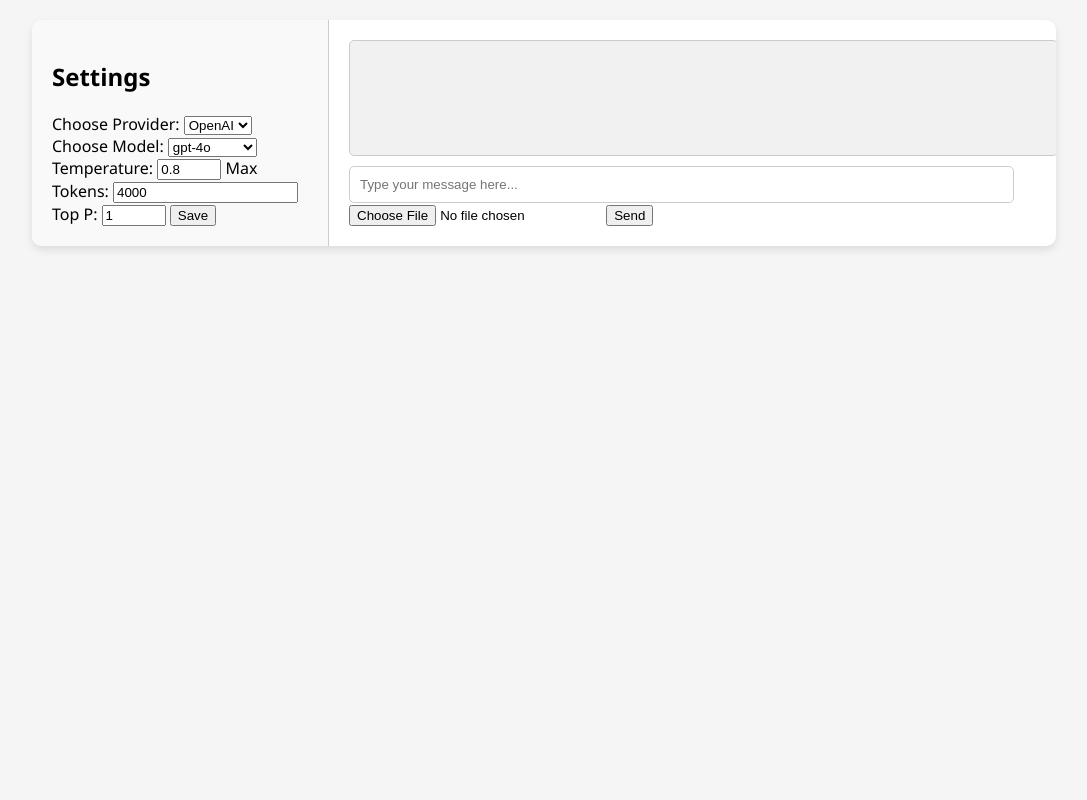
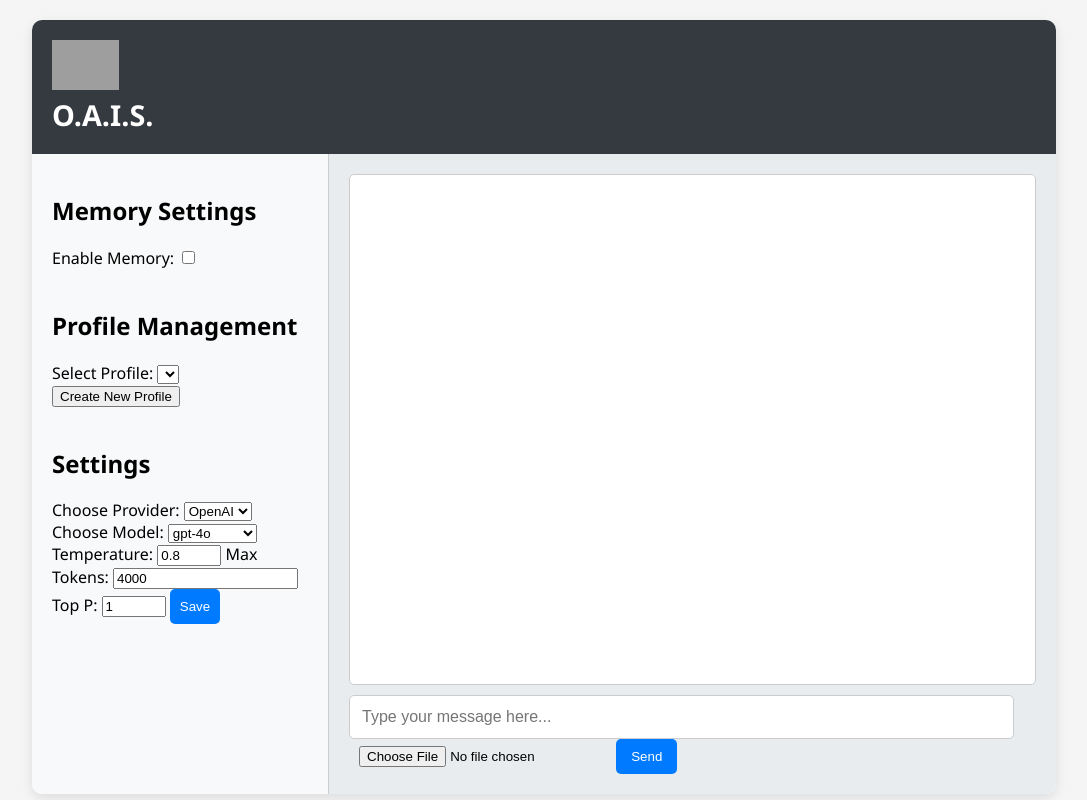
Before and after one commit to sulaimonao/O.A.I.S, a Flask app: page / in a window 1280 px wide. Shown: the whole page, without its empty margins (96-1183 px from the left). Run offline with Flask 3, Linux system fonts and the light colour scheme; lists and menus that the app fills with data are empty; some libraries are stand-ins or nearby versions; grey boxes are pictures that could not be loaded.

Commit message:
update for frontend

```diff
--- a/static/style.css
+++ b/static/style.css
@@ -2,6 +2,10 @@
     --primary-color: #007bff;
     --secondary-color: #0056b3;
     --background-color: #f5f5f5;
+    --header-background: #343a40;
+    --header-color: #ffffff;
+    --sidebar-background: #f8f9fa;
+    --chat-background: #e9ecef;
     --font-family-main: 'Segoe UI', Tahoma, Geneva, Verdana, sans-serif;
 }
 
@@ -17,20 +21,49 @@ body {
 
 #container {
     display: flex;
+    flex-direction: column;
     width: 80%;
     max-width: 1200px;
     margin-top: 20px;
-    box-shadow: 0 4px 8px rgba(0,0,0,0.1);
+    box-shadow: 0 4px 12px rgba(0, 0, 0, 0.1);
     border-radius: 10px;
     overflow: hidden;
     background-color: #fff;
 }
 
-#settings-sidebar {
+#header {
+    background-color: var(--header-background);
+    color: var(--header-color);
+    padding: 20px;
+    display: flex;
+    align-items: center;
+    justify-content: flex-start;
+    gap: 15px;
+}
+
+#header img {
+    height: 50px;
+}
+
+#header h1 {
+    margin: 0;
+    font-size: 1.8rem;
+    font-weight: bold;
+}
+
+#content {
+    display: flex;
+    height: 80vh;
+}
+
+#sidebar {
     width: 25%;
     padding: 20px;
+    background-color: var(--sidebar-background);
     border-right: 1px solid #ccc;
-    background-color: #f9f9f9;
+    display: flex;
+    flex-direction: column;
+    gap: 20px;
 }
 
 #chat-container {
@@ -38,6 +71,7 @@ body {
     flex-direction: column;
     flex: 1;
     padding: 20px;
+    background-color: var(--chat-background);
 }
 
 #chat-history {
@@ -46,38 +80,73 @@ body {
     padding: 10px;
     border: 1px solid #ccc;
     border-radius: 5px;
-    background-color: #f1f1f1;
-    height: 70vh; /* Using vh to make it more responsive */
-    width: 100%;
+    background-color: #fff;
+    height: 70vh;
     margin-bottom: 10px;
 }
 
 .user-message, .bot-response {
-    padding: 10px;
+    padding: 12px;
     margin: 10px 0;
-    border-radius: 10px;
+    border-radius: 12px;
     max-width: 70%;
     font-family: 'Courier New', Courier, monospace;
+    clear: both;
 }
 
 .user-message {
-    float: right;
     background-color: #d4edda;
     text-align: right;
+    float: right;
+    color: #155724;
 }
 
 .bot-response {
-    float: left;
     background-color: #d1ecf1;
     text-align: left;
+    float: left;
+    color: #0c5460;
 }
 
 #user-input {
     width: calc(100% - 22px);
-    padding: 10px;
+    padding: 12px;
     border: 1px solid #ccc;
     border-radius: 5px;
     box-sizing: border-box;
+    font-size: 1rem;
+}
+
+#file-input {
+    margin-left: 10px;
+}
+
+#save-settings {
+    background-color: var(--primary-color);
+    color: #fff;
+    border: none;
+    padding: 10px;
+    border-radius: 5px;
+    cursor: pointer;
+    transition: background-color 0.3s;
+}
+
+#save-settings:hover {
+    background-color: var(--secondary-color);
+}
+
+button[type="submit"] {
+    background-color: var(--primary-color);
+    color: #fff;
+    border: none;
+    padding: 10px 15px;
+    border-radius: 5px;
+    cursor: pointer;
+    transition: background-color 0.3s;
+}
+
+button[type="submit"]:hover {
+    background-color: var(--secondary-color);
 }
 
 .generated-image {
--- a/templates/index.html
+++ b/templates/index.html
@@ -3,12 +3,40 @@
 <head>
     <meta charset="UTF-8">
     <meta name="viewport" content="width=device-width, initial-scale=1.0">
-    <title>O.A.I.S Chat Room</title>
+    <title>O.A.I.S. Chat Room</title>
     <link rel="stylesheet" href="/static/style.css">
 </head>
 <body>
     <div id="container">
-        <div id="settings-sidebar">
+        <!-- Header Section -->
+        <header id="header">
+            <div id="header-content">
+                <img src="/static/images/logo3.png" alt="O.A.I.S Logo" id="logo">
+                <h1>O.A.I.S.</h1>
+            </div>
+        </header>
+
+        <!-- Main Content -->
+        <main id="content">
+            <!-- Sidebar Section -->
+            <aside id="sidebar">
+                <div id="memory-settings">
+                    <h2>Memory Settings</h2>
+                    <label for="memory-toggle">Enable Memory:</label>
+                    <input type="checkbox" id="memory-toggle" name="memory-toggle">
+                </div>
+
+                <div id="profile-management">
+                    <h2>Profile Management</h2>
+                    <label for="profile-select">Select Profile:</label>
+                    <select id="profile-select" name="profile-select">
+                        <!-- Dynamically populated options -->
+                    </select>
+                    <button id="create-profile">Create New Profile</button>
+                </div>
+
+                <!-- Settings Section -->
+                <div id="settings">
                     <h2>Settings</h2>
                     <form id="settings-form">
                         <label for="provider-select">Choose Provider:</label>
@@ -34,14 +62,18 @@
                         <button type="button" id="save-settings">Save</button>
                     </form>
                 </div>
-        <div id="chat-container">
+            </aside>
+
+            <!-- Chat Section -->
+            <section id="chat-container">
                 <div id="chat-history"></div>
                 <form id="chat-form">
                     <input type="text" id="user-input" placeholder="Type your message here..." autocomplete="off" required>
                     <input type="file" id="file-input">
                     <button type="submit">Send</button>
                 </form>
-        </div>
+            </section>
+        </main>
     </div>
 
     <script src="https://code.jquery.com/jquery-3.6.0.min.js"></script>
```
Lines whose indentation alone changed are shown as unchanged.
